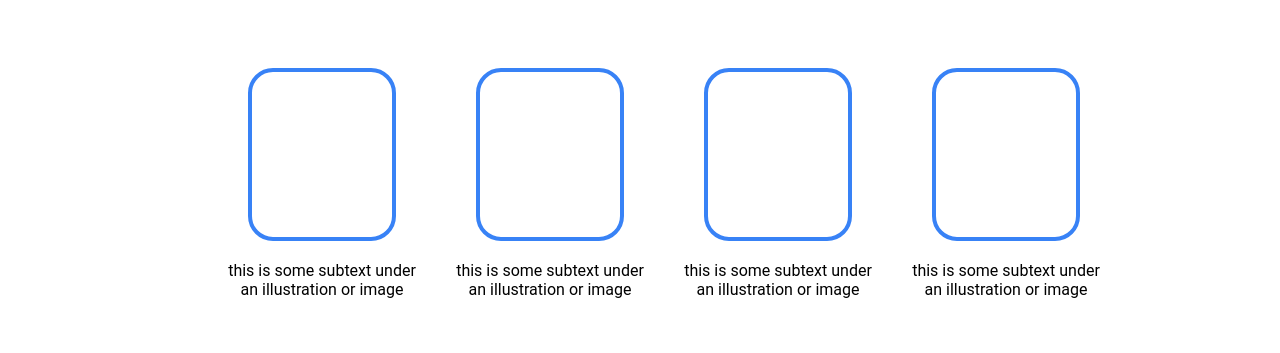
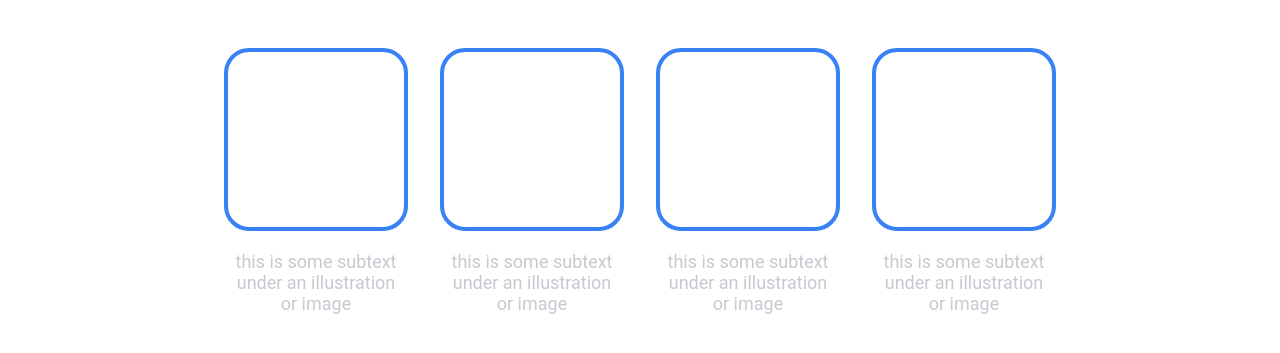
Before and after one commit to AshKuhlmann/TheOdinProject, a plain HTML site: page landing-page/index.html in a window 1280 px wide. Shown: the part 729-1082 px from the top of the page. Drawn offline with Linux system fonts and the light colour scheme.

Commit message:
minor box error fixed

```diff
--- a/landing-page/index.html
+++ b/landing-page/index.html
@@ -34,19 +34,27 @@
         <div class="flex-container-3">
             <div class="box">
                 <div class="rounded-box"></div>
-                this is some subtext under an illustration or image
+                <div class="little-textbox">
+                    this is some subtext under an illustration or image
+                </div>
             </div>
             <div class="box">
                 <div class="rounded-box"></div>
-                this is some subtext under an illustration or image
+                <div class="little-textbox">
+                    this is some subtext under an illustration or image
+                </div>
             </div>
             <div class="box">
                 <div class="rounded-box"></div>
-                this is some subtext under an illustration or image
+                <div class="little-textbox">
+                    this is some subtext under an illustration or image
+                </div>
             </div>
             <div class="box">
                 <div class="rounded-box"></div>
-                this is some subtext under an illustration or image
+                <div class="little-textbox">
+                    this is some subtext under an illustration or image
+                </div>
             </div>
         </div>
     </div>
--- a/landing-page/styles.css
+++ b/landing-page/styles.css
@@ -122,14 +122,16 @@ button {
     margin-right: 20px;
     text-align: center;
     font-family: 'Roboto', "Arial", sans-serif;
+    font-size: 18px;
+    color: #c6c9cf;
 }
 
 .rounded-box {
     /* Rounded boxes courtesy of: https://www.w3schools.com/css/css3_borders.asp */
     border-radius: 25px;
     border: 4px solid #3882F6;
-    margin: 20px;
-    padding: 20px;
-    width: 100px;
-    height: 125px;
+    margin-bottom: 20px;
+    /* padding: 20px; */
+    width: 100%;
+    height: 175px;
 }
```
